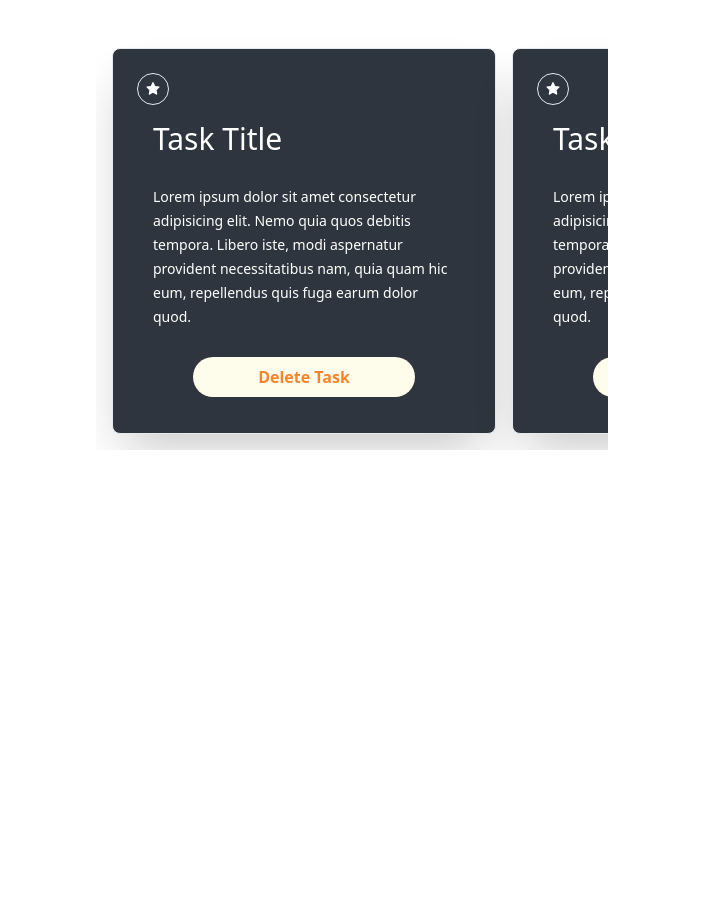
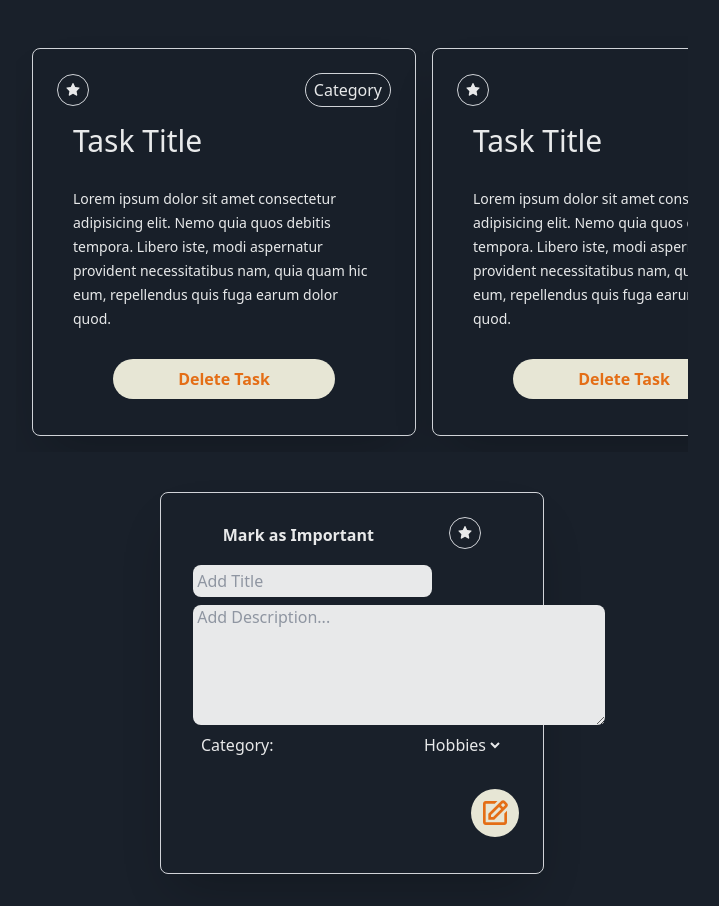
Before and after one commit to aravedev/todoList-stylish, a React (Vite) app: page / in a window 1280 px wide. Shown: the whole page, without its empty margins (288-1007 px from the left). Before the commit the page ends 800 px from the top, so only its background shows below. Built offline with nearby package versions, Linux system fonts and the light colour scheme.

Commit message:
Added Form structure with categories UI

```diff
--- a/index.html
+++ b/index.html
@@ -6,7 +6,7 @@
     <meta name="viewport" content="width=device-width, initial-scale=1.0" />
     <title>Vite + React</title>
   </head>
-  <body>
+  <body class="darkColor">
     <div id="root"></div>
     <script type="module" src="/src/main.jsx"></script>
   </body>
--- a/src/App.jsx
+++ b/src/App.jsx
@@ -2,17 +2,21 @@ import { useState } from "react";
 import reactLogo from "./assets/react.svg";
 import "./App.css";
 import Card from "./components/Card";
+import Form from "./components/Form";
 
 function App() {
   return (
-    <div className="container mx-auto flex justify-center items-center">
-      <div className="  mx-auto grid grid-flow-col auto-cols-auto gap-4 snap-x overflow-x-auto scroll-auto lg:max-w-lg p-4 scrollbar">
+    <main className="">
+      <div className=" mx-auto grid grid-flow-col auto-cols-auto gap-4 snap-x snap-mandatory overflow-x-auto scroll-auto lg:max-w-2xl p-4 scrollbar">
         <Card></Card>
         <Card></Card>
         <Card></Card>
         <Card></Card>
       </div>
-    </div>
+      <div className="mt-10 flex justify-center items-center">
+        <Form></Form>
+      </div>
+    </main>
   );
 }
 
--- a/src/components/Card.jsx
+++ b/src/components/Card.jsx
@@ -4,10 +4,13 @@ import { AiFillStar } from "react-icons/ai";
 export default function Card() {
   return (
     <div className="w-96 h-90 border p-6 bg-backgroundDarkBlue text-white font-light rounded-lg opacity-90 snap-center shadow-2xl ">
-      <div className="border w-8 h-8 flex justify-center items-center rounded-full mb-4 ">
-        <a href="#">
-          <AiFillStar />
-        </a>
+      <div className=" flex justify-between items-center mb-4 ">
+        <div className="border w-8 h-8 flex justify-center items-center rounded-full  ">
+          <a href="#">
+            <AiFillStar />
+          </a>
+        </div>
+        <span className="border px-2 py-1 rounded-3xl ">Category</span>
       </div>
 
       <h2 className="text-3xl mb-3 text-left px-4">Task Title</h2>
--- /dev/null
+++ b/src/components/Form.jsx
@@ -0,0 +1,50 @@
+import React from "react";
+import { BiEdit } from "react-icons/bi";
+import { AiFillStar } from "react-icons/ai";
+
+export default function Form() {
+  return (
+    <div className="w-96 h-90 border p-6 bg-backgroundDarkBlue text-white font-light rounded-lg opacity-90 snap-center shadow-2xl flex flex-col">
+      <div className=" flex justify-around items-baseline mb-2">
+        <span className="font-semibold ">Mark as Important</span>
+        <div className="border w-8 h-8 flex justify-center items-center rounded-full ">
+          <a href="#">
+            <AiFillStar />
+          </a>
+        </div>
+      </div>
+
+      <div className="mb-4 flex flex-col items-start justify-center  p-2">
+        <input
+          type="text"
+          placeholder=" Add Title"
+          className="mb-2 w-3/4 rounded-lg py-1 "
+        />
+        <textarea
+          name=""
+          id=""
+          cols="43"
+          rows="5"
+          className="rounded-lg "
+          placeholder=" Add Description..."
+        ></textarea>
+        <div className="w-full  p-2 flex justify-between">
+          <label htmlFor="category">Category:</label>
+          <select name="category" id="" className="bg-backgroundDarkBlue">
+            <option value="hobbies">Hobbies</option>
+            <option value="grocery">Grocery</option>
+            <option value="work">Work</option>
+            <option value="others">Others</option>
+          </select>
+        </div>
+      </div>
+      <div className=" grid  gap-4 place-items-end ">
+        <div className="bg-yellow-50 w-12 h-12 rounded-[25px] px-4 py-2 font-bold text-buttonOrange hover:bg-buttonOrange hover:text-white mb-3 flex justify-center items-center">
+          <a href="#">
+            <BiEdit className="w-8 h-8"></BiEdit>
+          </a>
+        </div>
+      </div>
+    </div>
+  );
+}
--- a/src/index.css
+++ b/src/index.css
@@ -23,3 +23,7 @@
     background: #c0a0b9;
   }
 }
+
+.darkColor {
+  background-color: #19202a;
+}
```
